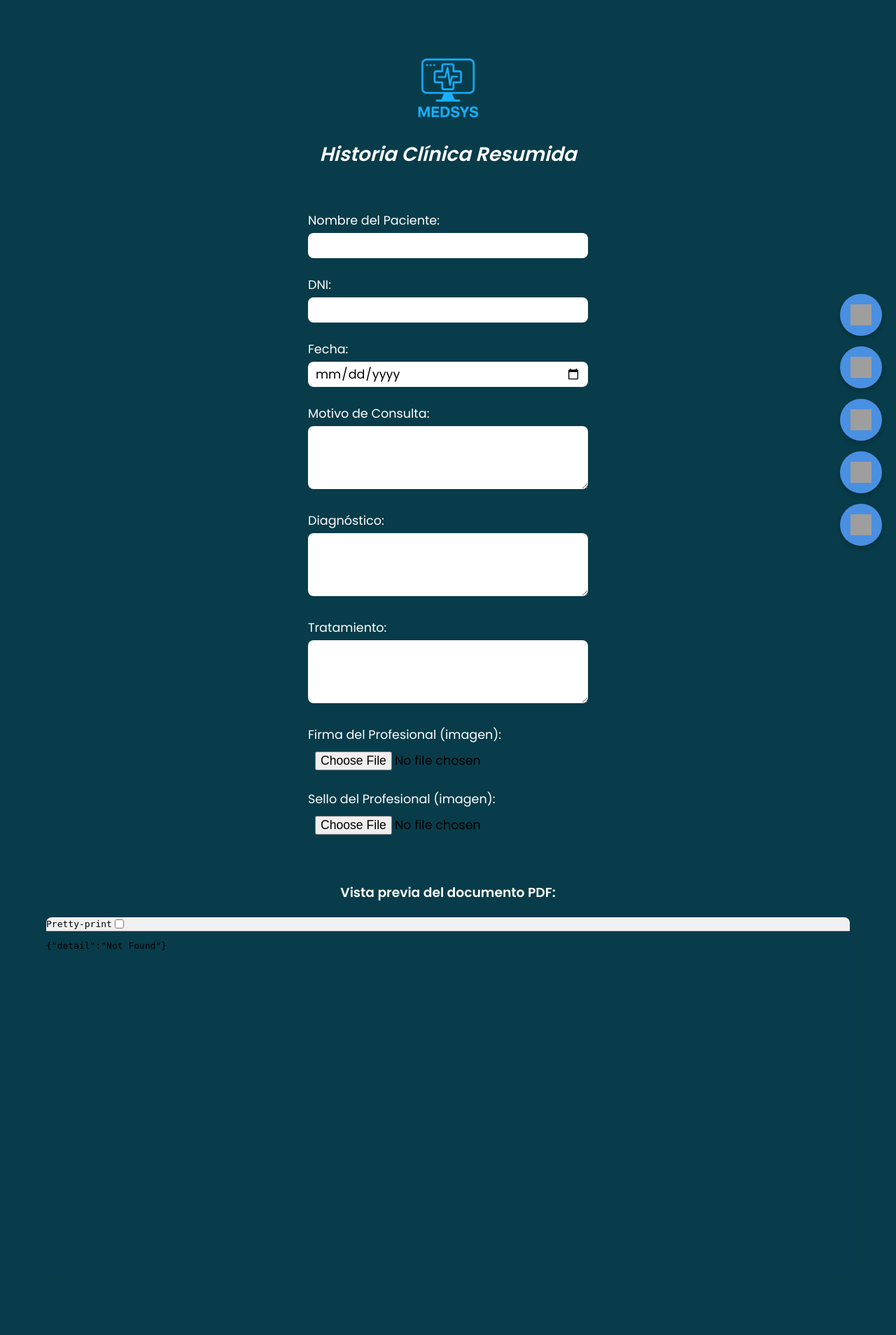
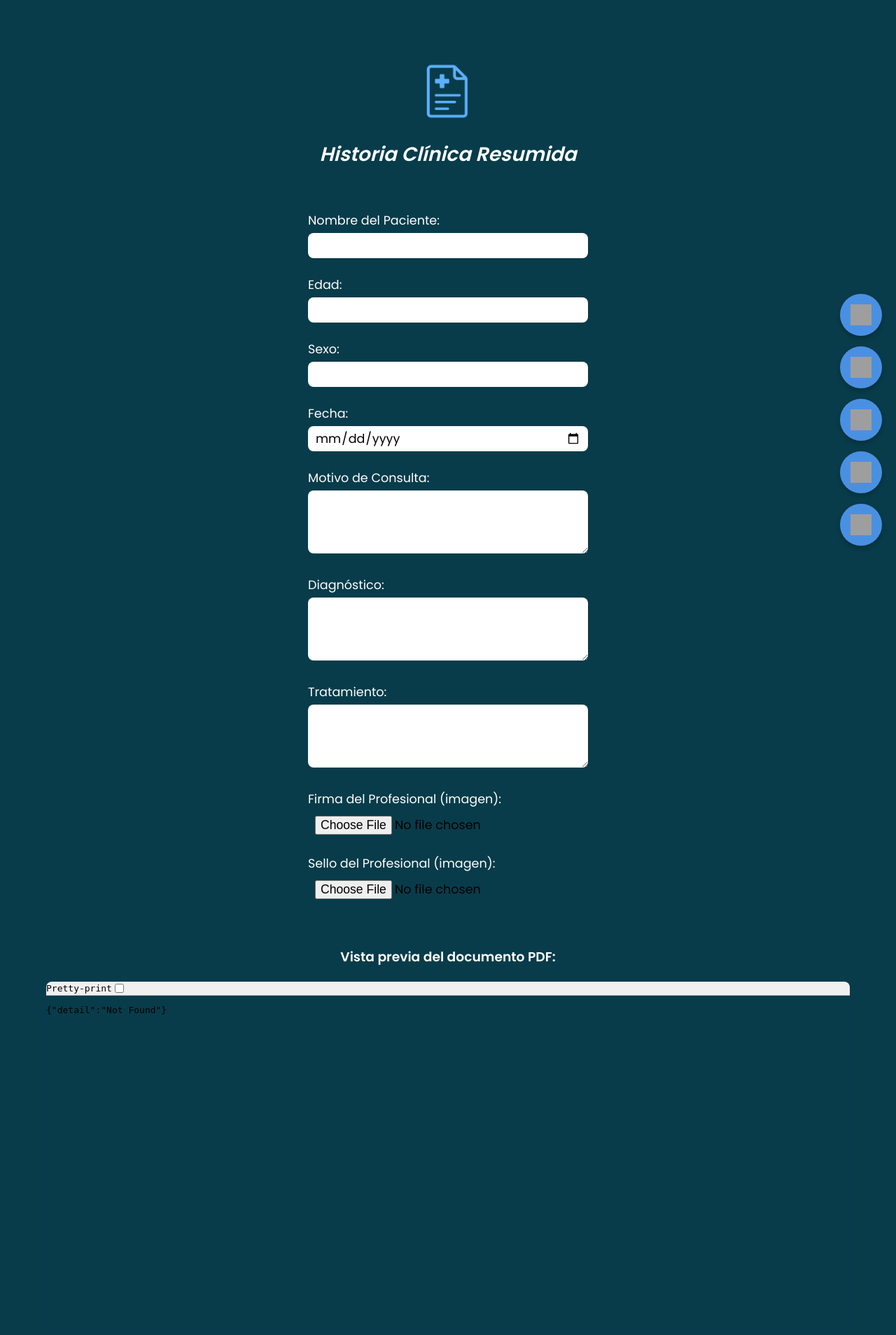
Before and after one commit to medsysbot/medisys-app-frontend, a FastAPI app: page /historia-resumen in a window 1280 px wide. Shown: the whole page at 70% size. Before the commit the page ends 1358 px from the top, so only its background shows below. Run offline with FastAPI, Linux system fonts and the light colour scheme; grey boxes are pictures that could not be loaded.

Commit message:
Update historia-resumen.html

```diff
--- a/templates/historia-resumen.html
+++ b/templates/historia-resumen.html
@@ -51,7 +51,6 @@
     }
 
     .etiqueta-campo span {
-      font-family: 'Poppins', sans-serif;
       font-weight: 400;
       font-size: 17.6px;
       text-align: left;
@@ -66,7 +65,6 @@
       padding: 6px 10px;
       border-radius: 8px;
       border: none;
-      font-family: 'Poppins', sans-serif;
       font-size: 17.6px;
       font-weight: 400;
       color: black;
@@ -77,6 +75,22 @@
     .formulario textarea {
       height: auto;
       resize: vertical;
+    }
+
+    .vista-previa {
+      display: block;
+      margin-top: 10px;
+      max-height: 100px;
+    }
+
+    .btn-eliminar {
+      margin-top: 5px;
+      background-color: crimson;
+      border: none;
+      color: white;
+      padding: 4px 8px;
+      border-radius: 6px;
+      cursor: pointer;
     }
 
     .visor-pdf {
@@ -101,8 +115,7 @@
       z-index: 1000;
     }
 
-    .botones-flotantes button,
-    .botones-flotantes a {
+    .botones-flotantes button {
       background-color: #4A90E2;
       border: none;
       border-radius: 50%;
@@ -121,50 +134,28 @@
 </head>
 <body>
   <header>
-    <img src="/static/icons/logo1.png" alt="Logo MedSys" class="logo-grande" />
+    <img src="/static/icons/icono-historia-clinica-resumida.png" alt="Logo MedSys" class="logo-grande" />
     <h2>Historia Clínica Resumida</h2>
   </header>
 
   <main>
     <form class="formulario" id="form-resumen">
-      <label class="etiqueta-campo">
-        <span>Nombre del Paciente:</span>
-        <input type="text" id="nombre" name="nombre" required />
+      <label class="etiqueta-campo"><span>Nombre del Paciente:</span><input type="text" id="nombre" name="nombre" required /></label>
+      <label class="etiqueta-campo"><span>Edad:</span><input type="text" id="edad" name="edad" required /></label>
+      <label class="etiqueta-campo"><span>Sexo:</span><input type="text" id="sexo" name="sexo" required /></label>
+      <label class="etiqueta-campo"><span>Fecha:</span><input type="date" id="fecha" name="fecha" required /></label>
+      <label class="etiqueta-campo"><span>Motivo de Consulta:</span><textarea id="motivo" name="motivo" rows="3" required></textarea></label>
+      <label class="etiqueta-campo"><span>Diagnóstico:</span><textarea id="diagnostico" name="diagnostico" rows="3" required></textarea></label>
+      <label class="etiqueta-campo"><span>Tratamiento:</span><textarea id="tratamiento" name="tratamiento" rows="3" required></textarea></label>
+      <label class="etiqueta-campo"><span>Firma del Profesional (imagen):</span>
+        <input type="file" id="firma" name="firma" accept="image/*" onchange="mostrarVistaPrevia(this, 'firma-preview', 'firma-delete')" />
+        <img id="firma-preview" class="vista-previa" style="display:none;" />
+        <button type="button" id="firma-delete" class="btn-eliminar" onclick="eliminarImagen('firma', 'firma-preview', 'firma-delete')" style="display:none;">Eliminar</button>
       </label>
-
-      <label class="etiqueta-campo">
-        <span>DNI:</span>
-        <input type="text" id="dni" name="dni" required />
-      </label>
-
-      <label class="etiqueta-campo">
-        <span>Fecha:</span>
-        <input type="date" id="fecha" name="fecha" required />
-      </label>
-
-      <label class="etiqueta-campo">
-        <span>Motivo de Consulta:</span>
-        <textarea id="motivo" name="motivo" rows="3" required></textarea>
-      </label>
-
-      <label class="etiqueta-campo">
-        <span>Diagnóstico:</span>
-        <textarea id="diagnostico" name="diagnostico" rows="3" required></textarea>
-      </label>
-
-      <label class="etiqueta-campo">
-        <span>Tratamiento:</span>
-        <textarea id="tratamiento" name="tratamiento" rows="3" required></textarea>
-      </label>
-
-      <label class="etiqueta-campo">
-        <span>Firma del Profesional (imagen):</span>
-        <input type="file" id="firma" name="firma" accept="image/*" required />
-      </label>
-
-      <label class="etiqueta-campo">
-        <span>Sello del Profesional (imagen):</span>
-        <input type="file" id="sello" name="sello" accept="image/*" required />
+      <label class="etiqueta-campo"><span>Sello del Profesional (imagen):</span>
+        <input type="file" id="sello" name="sello" accept="image/*" onchange="mostrarVistaPrevia(this, 'sello-preview', 'sello-delete')" />
+        <img id="sello-preview" class="vista-previa" style="display:none;" />
+        <button type="button" id="sello-delete" class="btn-eliminar" onclick="eliminarImagen('sello', 'sello-preview', 'sello-delete')" style="display:none;">Eliminar</button>
       </label>
     </form>
 
@@ -199,7 +190,6 @@
       recognition.lang = "es-ES";
       recognition.continuous = false;
       recognition.interimResults = false;
-
       recognition.onresult = function(event) {
         const texto = event.results[0][0].transcript;
         const campoActivo = document.activeElement;
@@ -207,8 +197,29 @@
           campoActivo.value += (campoActivo.value ? ' ' : '') + texto;
         }
       };
+      recognition.start();
+    }
 
-      recognition.start();
+    function mostrarVistaPrevia(input, imgId, btnId) {
+      const file = input.files[0];
+      const reader = new FileReader();
+      reader.onload = function (e) {
+        const img = document.getElementById(imgId);
+        const btn = document.getElementById(btnId);
+        img.src = e.target.result;
+        img.style.display = "block";
+        btn.style.display = "inline-block";
+        input.style.display = "none";
+      };
+      if (file) reader.readAsDataURL(file);
+    }
+
+    function eliminarImagen(inputId, imgId, btnId) {
+      document.getElementById(inputId).value = "";
+      document.getElementById(imgId).src = "";
+      document.getElementById(imgId).style.display = "none";
+      document.getElementById(btnId).style.display = "none";
+      document.getElementById(inputId).style.display = "block";
     }
   </script>
 </body>
```
